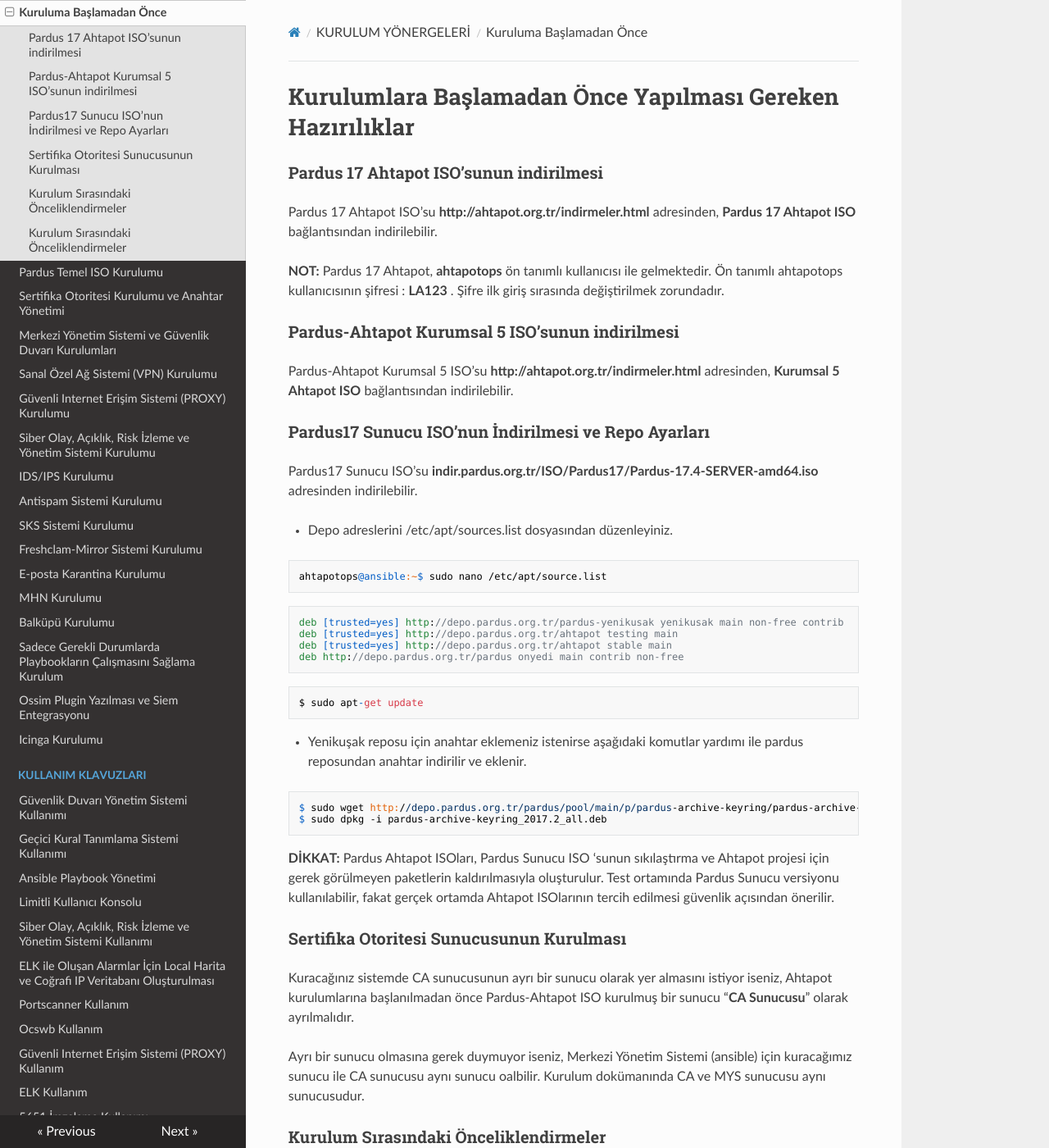
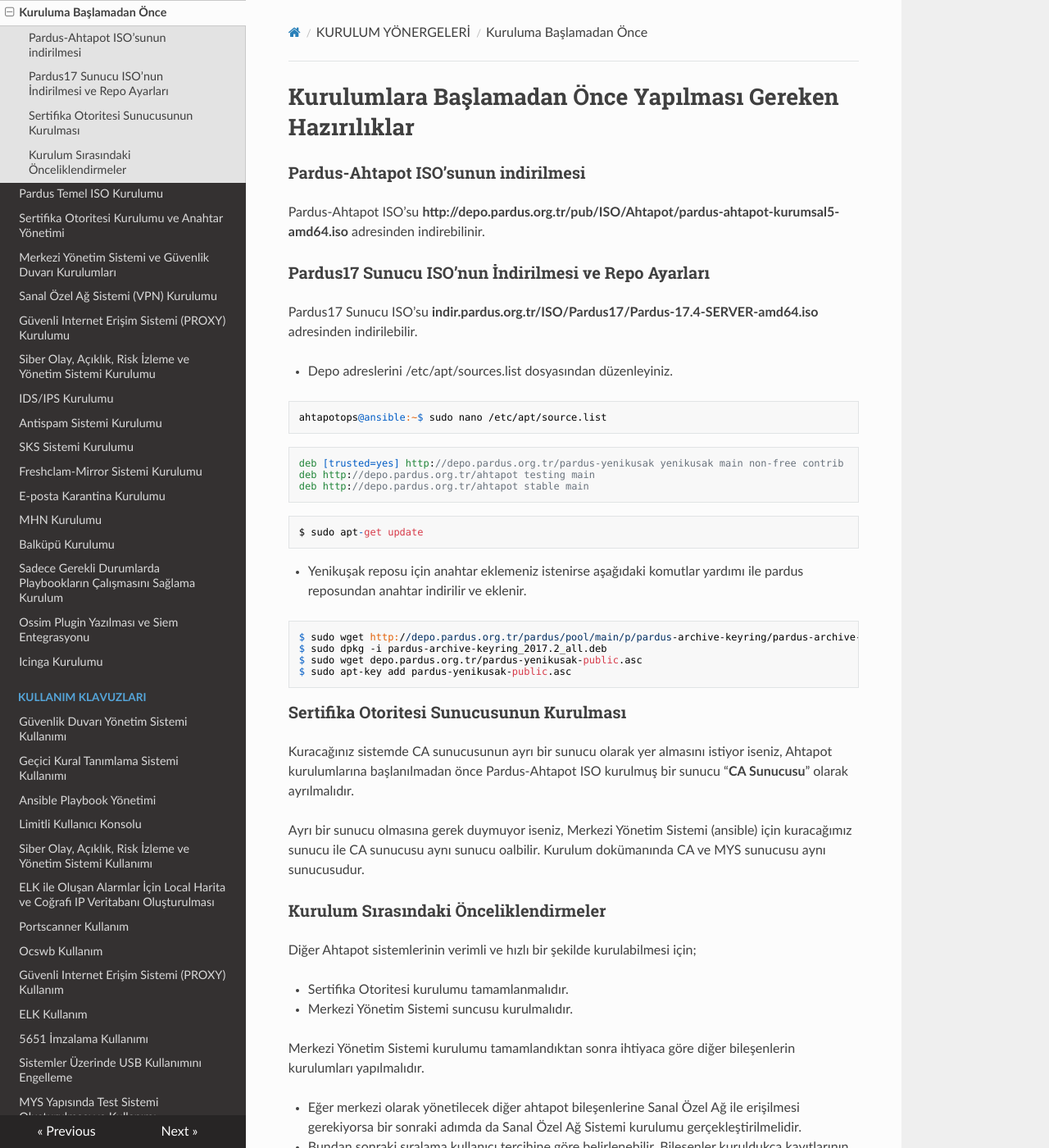
Before and after one commit to Pardus-Ahtapot/Dokumanlar, an MkDocs documentation site: the page built from docs/kurulum-yonergeleri/kurulum-oncesi.md, in a window 1280 px wide and 1400 px high. Shown: the whole window at 82% size. Built offline with MkDocs 1.6.1, drawn with Linux system fonts in a browser that asks for light colours; nearby versions of some CDN libraries; old or Windows-style settings are respelled for this version of MkDocs; some of the changed text lies outside the part shown.

Commit message:
kurulum-oncesi.md düzenlendi

````diff
--- a/docs/kurulum-yonergeleri/kurulum-oncesi.md
+++ b/docs/kurulum-yonergeleri/kurulum-oncesi.md
@@ -1,14 +1,8 @@
 # Kurulumlara Başlamadan Önce Yapılması Gereken Hazırılıklar
 
-### Pardus 17 Ahtapot ISO'sunun indirilmesi
+### Pardus-Ahtapot ISO'sunun indirilmesi
 
-Pardus 17 Ahtapot ISO'su **http://ahtapot.org.tr/indirmeler.html** adresinden, 	**Pardus 17 Ahtapot ISO** bağlantısından indirilebilir.
-
-**NOT:** Pardus 17 Ahtapot, **ahtapotops** ön tanımlı kullanıcısı ile gelmektedir. Ön tanımlı ahtapotops kullanıcısının şifresi : **LA123** . Şifre ilk giriş sırasında değiştirilmek zorundadır.
-
-### Pardus-Ahtapot Kurumsal 5 ISO'sunun indirilmesi
-
-Pardus-Ahtapot Kurumsal 5 ISO'su **http://ahtapot.org.tr/indirmeler.html** adresinden, **Kurumsal 5 Ahtapot ISO** bağlantısından indirilebilir.
+Pardus-Ahtapot ISO'su **http://depo.pardus.org.tr/pub/ISO/Ahtapot/pardus-ahtapot-kurumsal5-amd64.iso** adresinden indirebilinir.
 
 ### Pardus17 Sunucu ISO'nun İndirilmesi ve Repo Ayarları
 
@@ -21,9 +15,8 @@ ahtapotops@ansible:~$ sudo nano /etc/apt/source.list
 ```
 ```
 deb [trusted=yes] http://depo.pardus.org.tr/pardus-yenikusak yenikusak main non-free contrib
-deb [trusted=yes] http://depo.pardus.org.tr/ahtapot testing main
-deb [trusted=yes] http://depo.pardus.org.tr/ahtapot stable main
-deb http://depo.pardus.org.tr/pardus onyedi main contrib non-free
+deb http://depo.pardus.org.tr/ahtapot testing main
+deb http://depo.pardus.org.tr/ahtapot stable main
 ```
 ```
 $ sudo apt-get update
@@ -32,10 +25,9 @@ $ sudo apt-get update
 ```
 $ sudo wget http://depo.pardus.org.tr/pardus/pool/main/p/pardus-archive-keyring/pardus-archive-keyring_2017.2_all.deb
 $ sudo dpkg -i pardus-archive-keyring_2017.2_all.deb
+$ sudo wget depo.pardus.org.tr/pardus-yenikusak-public.asc
+$ sudo apt-key add pardus-yenikusak-public.asc
 ```
-
-**DİKKAT:** Pardus Ahtapot ISOları, Pardus Sunucu ISO 'sunun sıkılaştırma ve Ahtapot projesi için gerek görülmeyen paketlerin kaldırılmasıyla oluşturulur. Test ortamında Pardus Sunucu versiyonu kullanılabilir, fakat gerçek ortamda Ahtapot ISOlarının tercih edilmesi güvenlik açısından önerilir.
-
 ### Sertifika Otoritesi Sunucusunun Kurulması
 
 Kuracağınız sistemde CA sunucusunun ayrı bir sunucu olarak yer almasını istiyor iseniz, Ahtapot kurulumlarına başlanılmadan önce Pardus-Ahtapot ISO kurulmuş bir sunucu "**CA Sunucusu**" olarak ayrılmalıdır.
@@ -53,7 +45,3 @@ Merkezi Yönetim Sistemi kurulumu tamamlandıktan sonra ihtiyaca göre diğer bi
 
 * Eğer merkezi olarak yönetilecek diğer ahtapot bileşenlerine Sanal Özel Ağ ile erişilmesi gerekiyorsa bir sonraki adımda da  Sanal Özel Ağ Sistemi kurulumu gerçekleştirilmelidir.
 * Bundan sonraki sıralama kullanıcı tercihine göre belirlenebilir. Bileşenler kuruldukça kayıtlarının (log) Siber Olay, Açıklık, Risk İzleme ve Yönetim Sistemine aktarılması isteniyorsa bir sonraki adım olarak bu sistemin kurulması tercih edilebilir.
-
-### Kurulum Sırasındaki Önceliklendirmeler
-
-Diğer Ahtapot sistemlerinin verimli ve hızlı bir şekilde kurulabilmesi için Sertifika Otoritesi kurulumu tamamlandıktan sonra öncelikle Merkezi Yönetim Sistemi suncusu kurulmalı. Eğer merkezi olarak yönetilecek diğer ahtapot bileşenlerine Sanal Özel Ağ ile erişilmesi gerekiyorsa bir sonraki adımda da  Sanal Özel Ağ Sistemi kurulumu gerçekleştirilmelidir. Bundan sonraki sıralama kullanıcı tercihine göre belirlenebilir. Bileşenler kuruldukça kayıtlarının (log) Siber Olay, Açıklık, Risk İzleme ve Yönetim Sistemine aktarılması isteniyorsa bir sonraki adım olarak bu sistemin kurulması tercih edilebilir.
````
